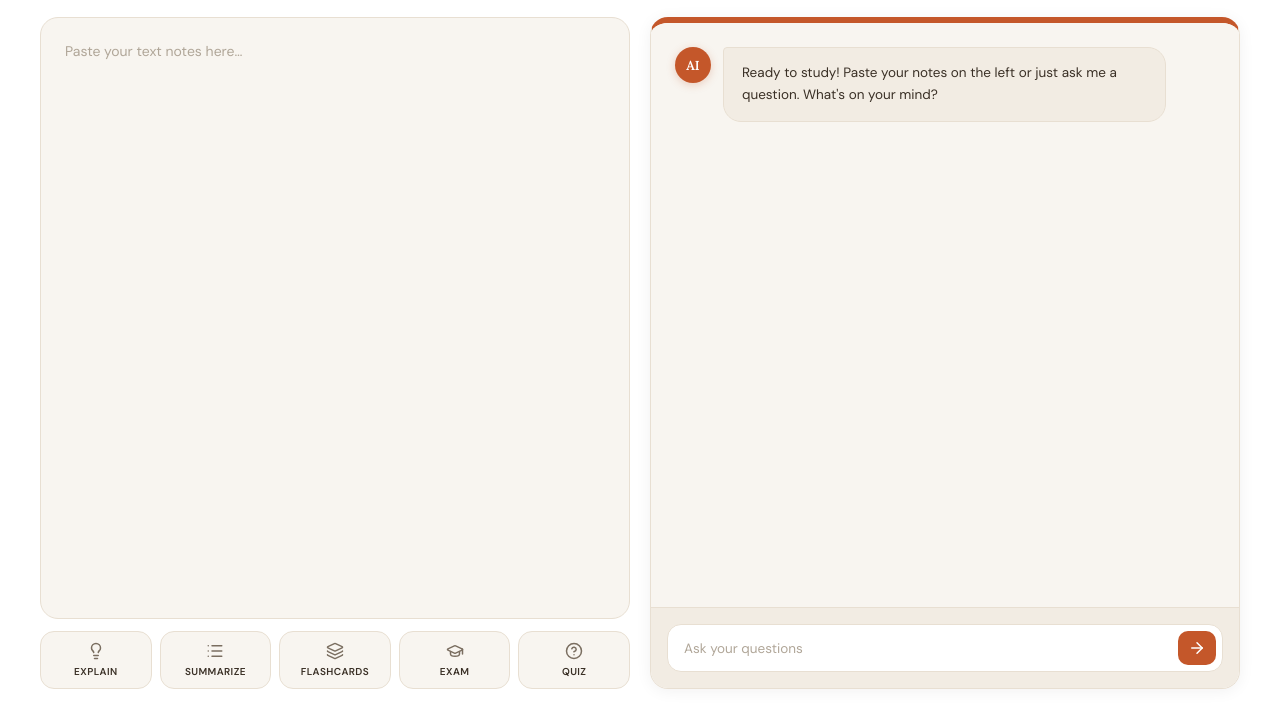
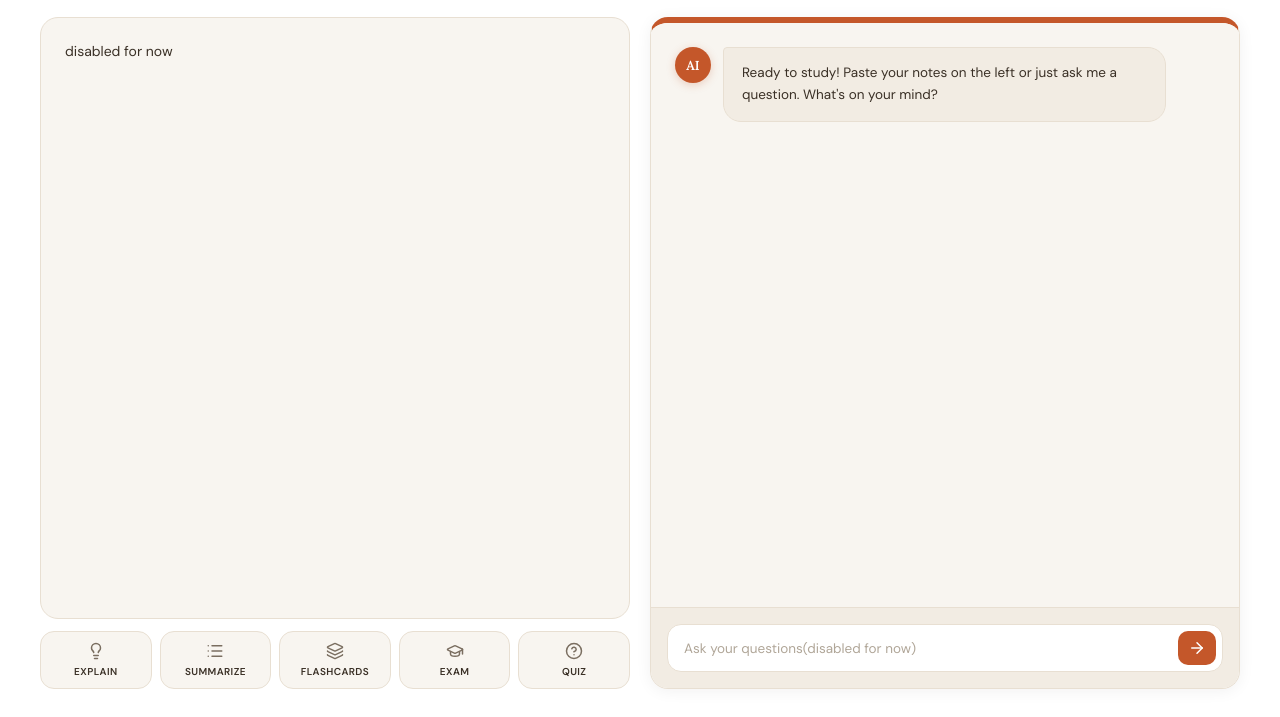
Before and after one commit to siddhipatil-1/studysphere, a plain HTML site: page features/studyai/index.html in a window 1280 px wide. Shown: the part 83-800 px from the top of the page. Drawn offline with nearby package versions, Linux system fonts and the light colour scheme.

Commit message:
locked ai again

```diff
--- a/features/studyai/index.html
+++ b/features/studyai/index.html
@@ -455,7 +455,7 @@
             id="notesArea"
             placeholder="Paste your text notes here…"
             disabled
-          ></textarea>
+          >disabled for now</textarea>
 
           <div class="action-grid">
             <button class="action-btn" onclick="runAI('Explain this simply')">
@@ -515,7 +515,7 @@
               <input
                 id="userInput"
                 type="text"
-                placeholder="Ask your questions"
+                placeholder="Ask your questions(disabled for now)"
                 onkeypress="if (event.key === 'Enter') sendChat();"
                 disabled
               />
```
